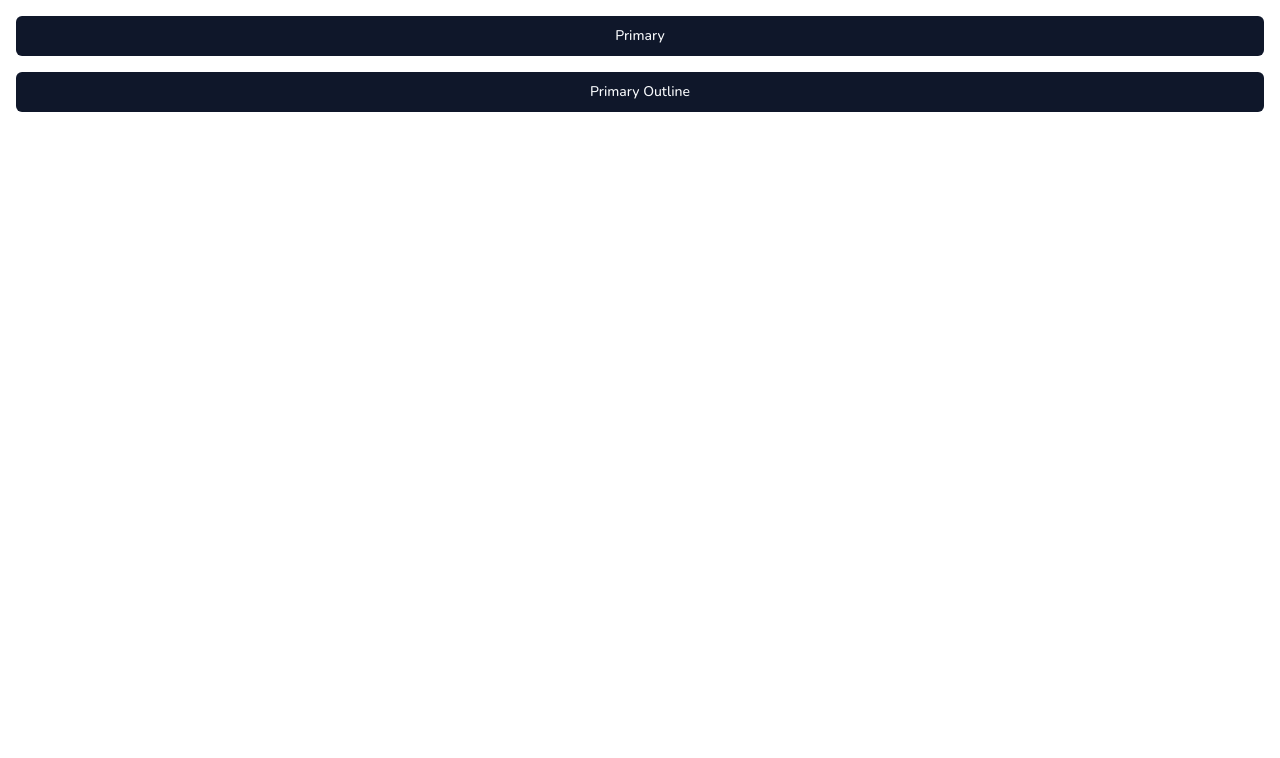
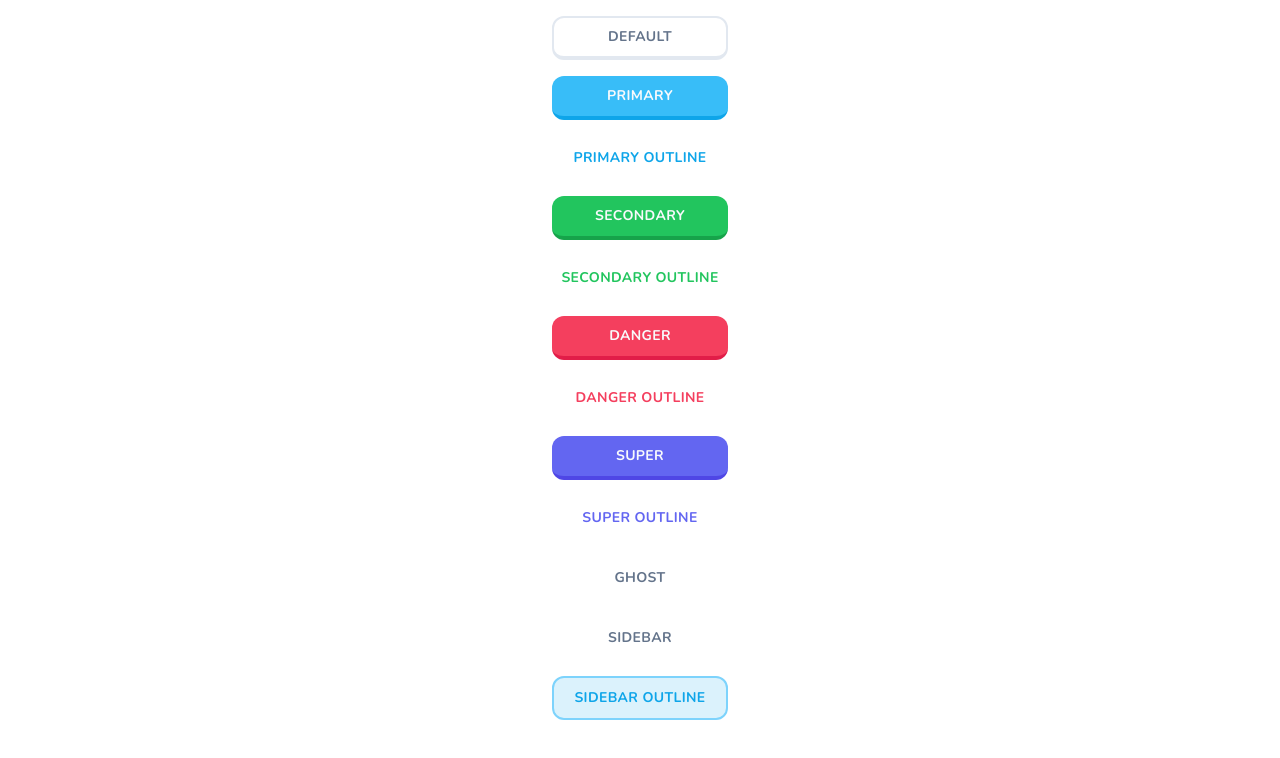
Before and after one commit to slicycode/unolingo, a Next.js app: page / in a window 1280 px wide. Shown: the top 758 px of the page. Built offline with nearby package versions, Linux system fonts and the light colour scheme.

Commit message:
feat(design-system): add custom button variants

```diff
--- a/app/page.tsx
+++ b/app/page.tsx
@@ -2,9 +2,19 @@
 
 export default function Home() {
   return (
-    <div className="flex flex-col space-y-4 p-4">
-      <Button>Primary</Button>
-      <Button>Primary Outline</Button>
+    <div className="mx-auto flex max-w-52 flex-col space-y-4 p-4">
+      <Button>Default</Button>
+      <Button variant="primary">Primary</Button>
+      <Button variant="primaryOutline">Primary Outline</Button>
+      <Button variant="secondary">Secondary</Button>
+      <Button variant="secondaryOutline">Secondary Outline</Button>
+      <Button variant="danger">Danger</Button>
+      <Button variant="dangerOutline">Danger Outline</Button>
+      <Button variant="super">Super</Button>
+      <Button variant="superOutline">Super Outline</Button>
+      <Button variant="ghost">Ghost</Button>
+      <Button variant="sidebar">Sidebar</Button>
+      <Button variant="sidebarOutline">Sidebar Outline</Button>
     </div>
   )
 }
--- a/components/ui/button.tsx
+++ b/components/ui/button.tsx
@@ -1,29 +1,43 @@
+import * as React from 'react'
 import { Slot } from '@radix-ui/react-slot'
 import { cva, type VariantProps } from 'class-variance-authority'
-import * as React from 'react'
 
 import { cn } from '@/lib/utils'
 
 const buttonVariants = cva(
-  'inline-flex items-center justify-center whitespace-nowrap rounded-md text-sm font-medium ring-offset-background transition-colors focus-visible:outline-none focus-visible:ring-2 focus-visible:ring-ring focus-visible:ring-offset-2 disabled:pointer-events-none disabled:opacity-50',
+  'inline-flex items-center justify-center whitespace-nowrap rounded-xl text-sm font-bold ring-offset-background transition-colors focus-visible:outline-none focus-visible:ring-2 focus-visible:ring-ring focus-visible:ring-offset-2 disabled:pointer-events-none disabled:opacity-50 uppercase tracking-wide',
   {
     variants: {
       variant: {
-        default: 'bg-primary text-primary-foreground hover:bg-primary/90',
-        destructive:
-          'bg-destructive text-destructive-foreground hover:bg-destructive/90',
-        outline:
-          'border border-input bg-background hover:bg-accent hover:text-accent-foreground',
+        locked:
+          'bg-neutral-200 text-primary-foreground hover:bg-neutral-200/90 border-neutral-400 border-b-4 active:border-b-0',
+        default:
+          'bg-white text-black border-slate-200 border-2 border-b-4 active:border-b-2 hover:bg-slate-100 text-slate-500',
+        primary:
+          'bg-sky-400 text-primary-foreground hover:bg-sky-400/90 border-sky-500 border-b-4 active:border-b-0',
+        primaryOutline: 'bg-white text-sky-500 hover:bg-slate-100',
         secondary:
-          'bg-secondary text-secondary-foreground hover:bg-secondary/80',
-        ghost: 'hover:bg-accent hover:text-accent-foreground',
-        link: 'text-primary underline-offset-4 hover:underline',
+          'bg-green-500 text-primary-foreground hover:bg-green-500/90 border-green-600 border-b-4 active:border-b-0',
+        secondaryOutline: 'bg-white text-green-500 hover:bg-slate-100',
+        danger:
+          'bg-rose-500 text-primary-foreground hover:bg-rose-500/90 border-rose-600 border-b-4 active:border-b-0',
+        dangerOutline: 'bg-white text-rose-500 hover:bg-slate-100',
+        super:
+          'bg-indigo-500 text-primary-foreground hover:bg-indigo-500/90 border-indigo-600 border-b-4 active:border-b-0',
+        superOutline: 'bg-white text-indigo-500 hover:bg-slate-100',
+        ghost:
+          'bg-transparent text-slate-500 border-transparent border-0 hover:bg-slate-100',
+        sidebar:
+          'bg-transparent text-slate-500 border-2 border-transparent hover:bg-slate-100 transition-none',
+        sidebarOutline:
+          'bg-sky-500/15 text-sky-500 border-sky-300 border-2 hover:bg-sky-500/20 transition-none',
       },
       size: {
-        default: 'h-10 px-4 py-2',
-        sm: 'h-9 rounded-md px-3',
-        lg: 'h-11 rounded-md px-8',
+        default: 'h-11 px-4 py-2',
+        sm: 'h-9 px-3',
+        lg: 'h-12 px-8',
         icon: 'h-10 w-10',
+        rounded: 'rounded-full',
       },
     },
     defaultVariants: {
```
